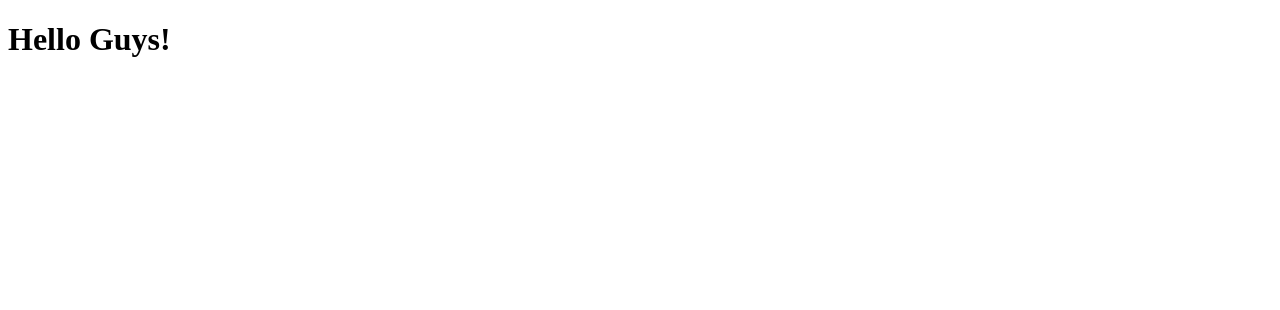
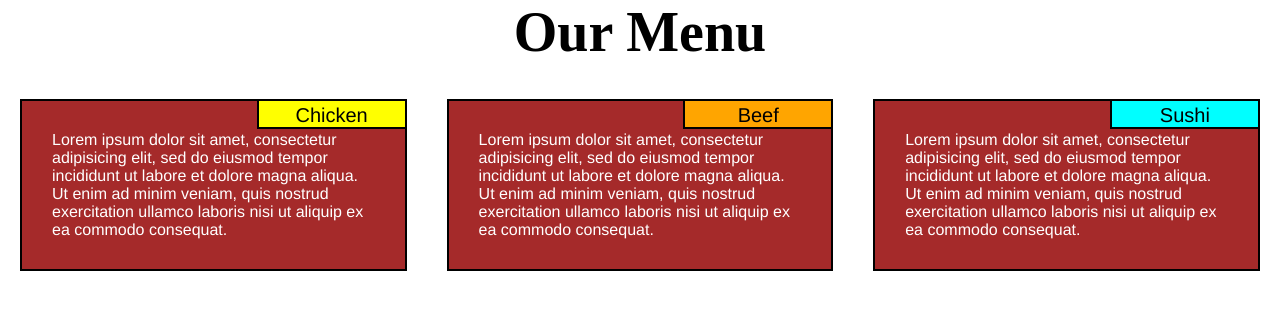
Before and after one commit to homarmrn/mod2_solution, a plain HTML site: page index.html in a window 1280 px wide. Drawn offline with Linux system fonts and the light colour scheme.

Commit message:
Update index.html

```diff
--- a/index.html
+++ b/index.html
@@ -1,9 +1,25 @@
 <!DOCTYPE html>
 <html>
 <head>
+<meta charset="utf-8">
 	<title>Hello World</title>
+	<link rel="stylesheet" href="css/styles.css">
 </head>
 <body>
-<h1>Hello Guys!</h1>
+<h1>Our Menu</h1>
+<div class="row">
+	<div class="col-lg-4 col-md-6 col-sm-12"><p>Lorem ipsum dolor sit amet, consectetur adipisicing elit, sed do eiusmod
+	tempor incididunt ut labore et dolore magna aliqua. Ut enim ad minim veniam,
+	quis nostrud exercitation ullamco laboris nisi ut aliquip ex ea commodo
+	consequat.</p><p id="p1">Chicken</p></div>
+	<div class="col-lg-4 col-md-6 col-sm-12"><p>Lorem ipsum dolor sit amet, consectetur adipisicing elit, sed do eiusmod
+	tempor incididunt ut labore et dolore magna aliqua. Ut enim ad minim veniam,
+	quis nostrud exercitation ullamco laboris nisi ut aliquip ex ea commodo
+	consequat.</p><p id="p2">Beef</p></div>
+	<div class="col-lg-4 col-md-12 col-sm-12"><p>Lorem ipsum dolor sit amet, consectetur adipisicing elit, sed do eiusmod tempor incididunt ut labore et dolore magna aliqua. Ut enim ad minim veniam,
+	quis nostrud exercitation ullamco laboris nisi ut aliquip ex ea commodo
+	consequat.</p><p id="p3">Sushi</p></div>
+</div>
+
 </body>
 </html>
```
